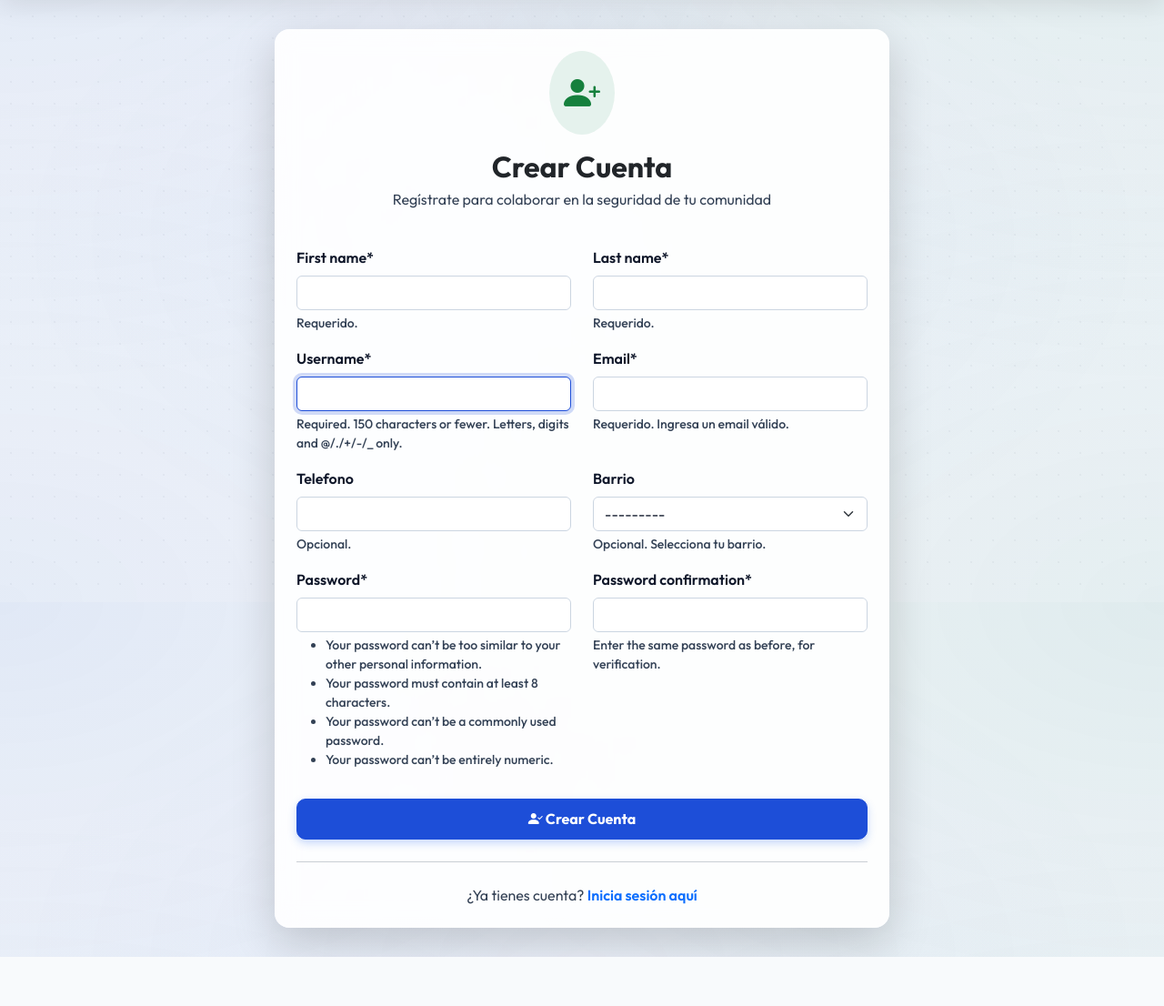
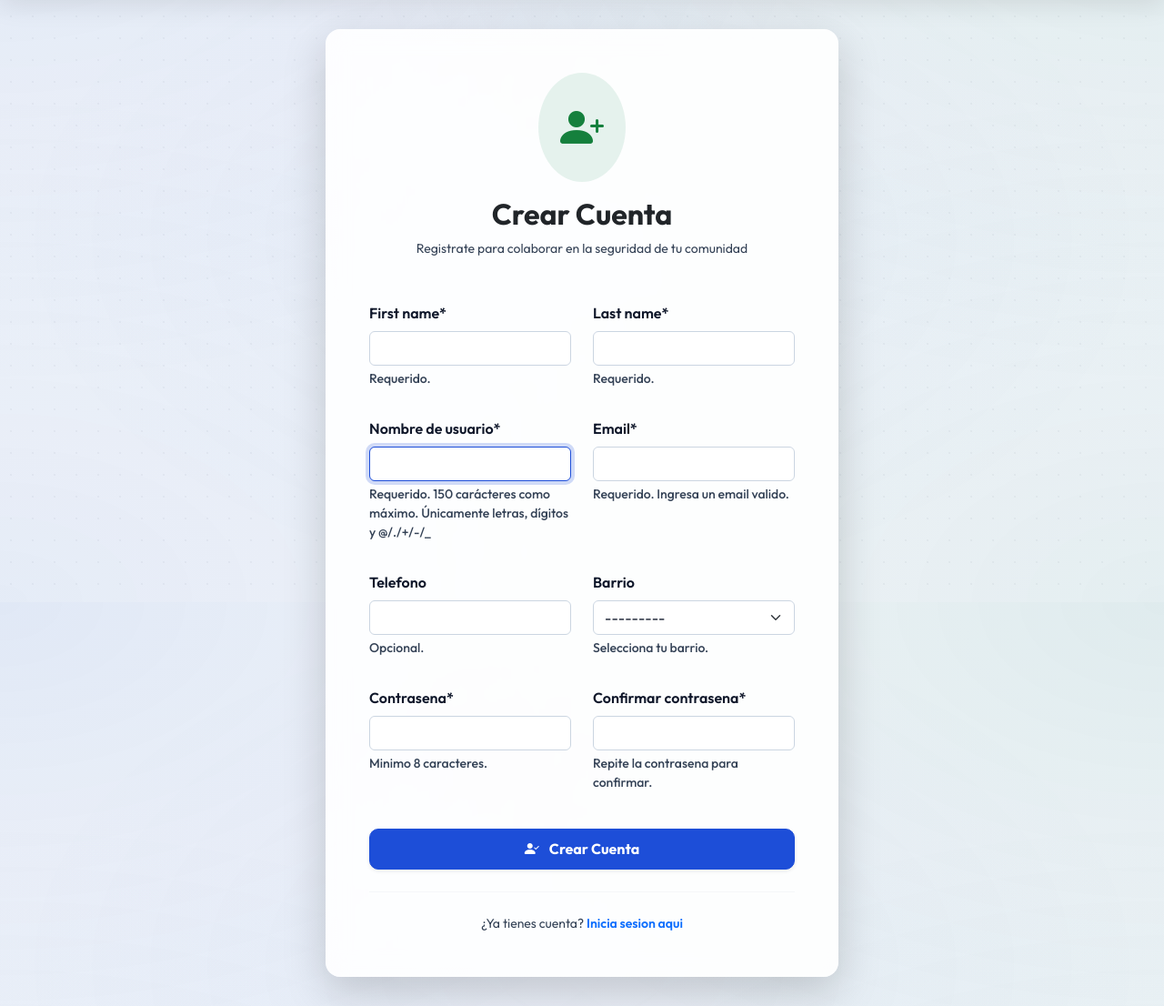
Before and after one commit to SrHeath/SantaCruzSegura, a Django app: page /registro/ in a window 1280 px wide. Shown: the part 138-1244 px from the top of the page at 91% size. Before the commit the page ends 1190 px from the top, so only its background shows below. Run offline with Django 5.2, Linux system fonts and the light colour scheme; data that the repository does not hold is empty; some libraries are stand-ins or nearby versions.

Commit message:
Aislamiento: DB timeouts (connect/read), ERROR 429 con Retry-After, registro redisenado, todo en espanol, LANGUAGE_CODE='es'

```diff
--- a/templates/registro.html
+++ b/templates/registro.html
@@ -2,15 +2,15 @@
 {% load crispy_forms_tags %}
 
 {% block content %}
-<div class="row justify-content-center align-items-center" style="min-height: 80vh; margin-top: 2rem; margin-bottom: 2rem;">
-    <div class="col-md-8 col-lg-7">
-        <div class="card border-0 shadow-lg p-4">
+<div class="row justify-content-center" style="min-height: 80vh; margin: 2rem 0;">
+    <div class="col-md-8 col-lg-6">
+        <div class="card border-0 shadow-lg p-4 p-md-5">
             <div class="text-center mb-4">
-                <span class="d-inline-flex p-3 rounded-circle bg-success bg-opacity-10 text-success mb-3">
-                    <i class="bi bi-person-plus-fill" style="font-size: 2.5rem;"></i>
-                </span>
-                <h2 class="fw-bold mb-1">Crear Cuenta</h2>
-                <p class="text-muted">Regístrate para colaborar en la seguridad de tu comunidad</p>
+                <div class="d-inline-flex p-4 rounded-circle bg-success bg-opacity-10 text-success mb-3">
+                    <i class="bi bi-person-plus-fill" style="font-size: 3rem;"></i>
+                </div>
+                <h2 class="fw-bold mb-2">Crear Cuenta</h2>
+                <p class="text-muted small">Registrate para colaborar en la seguridad de tu comunidad</p>
             </div>
 
             {% if form.non_field_errors %}
@@ -22,52 +22,52 @@
                 </div>
             {% endif %}
 
-            <form method="post" novalidate>
+            <form method="post" novalidate class="mt-2">
                 {% csrf_token %}
                 <div class="row">
-                    <div class="col-md-6">
+                    <div class="col-md-6 mb-3">
                         {{ form.first_name|as_crispy_field }}
                     </div>
-                    <div class="col-md-6">
+                    <div class="col-md-6 mb-3">
                         {{ form.last_name|as_crispy_field }}
                     </div>
                 </div>
 
                 <div class="row">
-                    <div class="col-md-6">
+                    <div class="col-md-6 mb-3">
                         {{ form.username|as_crispy_field }}
                     </div>
-                    <div class="col-md-6">
+                    <div class="col-md-6 mb-3">
                         {{ form.email|as_crispy_field }}
                     </div>
                 </div>
 
                 <div class="row">
-                    <div class="col-md-6">
+                    <div class="col-md-6 mb-3">
                         {{ form.telefono|as_crispy_field }}
                     </div>
-                    <div class="col-md-6">
+                    <div class="col-md-6 mb-3">
                         {{ form.barrio|as_crispy_field }}
                     </div>
                 </div>
 
                 <div class="row">
-                    <div class="col-md-6">
+                    <div class="col-md-6 mb-3">
                         {{ form.password1|as_crispy_field }}
                     </div>
-                    <div class="col-md-6">
+                    <div class="col-md-6 mb-3">
                         {{ form.password2|as_crispy_field }}
                     </div>
                 </div>
 
-                <button type="submit" class="btn btn-primary w-100 py-2.5 mt-3 fw-bold">
-                    <i class="bi bi-person-check-fill"></i> Crear Cuenta
+                <button type="submit" class="btn btn-primary w-100 py-2.5 mt-2 fw-bold shadow-sm">
+                    <i class="bi bi-person-check-fill me-2"></i> Crear Cuenta
                 </button>
             </form>
 
-            <hr class="my-4 text-muted">
-            <p class="text-center mb-0 text-muted">
-                ¿Ya tienes cuenta? <a href="{% url 'login' %}" class="text-primary fw-semibold text-decoration-none">Inicia sesión aquí</a>
+            <hr class="my-4 border-top">
+            <p class="text-center mb-0 text-muted small">
+                ¿Ya tienes cuenta? <a href="{% url 'login' %}" class="text-primary fw-semibold text-decoration-none">Inicia sesion aqui</a>
             </p>
         </div>
     </div>
--- a/templates/usuarios/lista.html
+++ b/templates/usuarios/lista.html
@@ -21,7 +21,7 @@
                 <tr>
                     <th>Usuario</th>
                     <th>Nombre Completo</th>
-                    <th>Email</th>
+                    <th>Correo electronico</th>
                     <th>Rol</th>
                     <th>Barrio / Sector</th>
                     <th>Estado de Cuenta</th>
--- a/usuarios/forms.py
+++ b/usuarios/forms.py
@@ -5,12 +5,22 @@ from .models import Usuario, Rol
 from incidentes.models import Sector
 
 class UsuarioRegistroForm(UserCreationForm):
-    email = forms.EmailField(required=True, help_text='Requerido. Ingresa un email válido.')
+    email = forms.EmailField(required=True, help_text='Requerido. Ingresa un email valido.')
     first_name = forms.CharField(max_length=30, required=True, help_text='Requerido.')
     last_name = forms.CharField(max_length=150, required=True, help_text='Requerido.')
     telefono = forms.CharField(max_length=20, required=False, help_text='Opcional.')
     rol = forms.ModelChoiceField(queryset=Rol.objects.all(), required=True, help_text='Selecciona tu rol.')
-    barrio = forms.ModelChoiceField(queryset=Sector.objects.all(), required=False, help_text='Opcional. Selecciona tu barrio.')
+    barrio = forms.ModelChoiceField(queryset=Sector.objects.all(), required=False, help_text='Selecciona tu barrio.')
+    password1 = forms.CharField(
+        label='Contrasena',
+        widget=forms.PasswordInput,
+        help_text='Minimo 8 caracteres.',
+    )
+    password2 = forms.CharField(
+        label='Confirmar contrasena',
+        widget=forms.PasswordInput,
+        help_text='Repite la contrasena para confirmar.',
+    )
 
     class Meta:
         model = Usuario
@@ -25,11 +35,20 @@ class UsuarioRegistroForm(UserCreationForm):
             'password1',
             'password2',
         ]
+        labels = {
+            'username': 'Nombre de usuario',
+            'first_name': 'Nombres',
+            'last_name': 'Apellidos',
+            'email': 'Correo electronico',
+            'telefono': 'Telefono',
+            'rol': 'Rol',
+            'barrio': 'Barrio / Sector',
+        }
 
     def clean_email(self):
         email = self.cleaned_data.get('email')
         if Usuario.objects.filter(email=email).exists():
-            raise forms.ValidationError('Este email ya está registrado.')
+            raise forms.ValidationError('Este email ya esta registrado.')
         return email
 
     def save(self, commit=True):
@@ -41,11 +60,21 @@ class UsuarioRegistroForm(UserCreationForm):
         return user
 
 class UsuarioRegistroPublicoForm(UserCreationForm):
-    email = forms.EmailField(required=True, help_text='Requerido. Ingresa un email válido.')
+    email = forms.EmailField(required=True, help_text='Requerido. Ingresa un email valido.')
     first_name = forms.CharField(max_length=30, required=True, help_text='Requerido.')
     last_name = forms.CharField(max_length=150, required=True, help_text='Requerido.')
     telefono = forms.CharField(max_length=20, required=False, help_text='Opcional.')
-    barrio = forms.ModelChoiceField(queryset=Sector.objects.all(), required=False, help_text='Opcional. Selecciona tu barrio.')
+    barrio = forms.ModelChoiceField(queryset=Sector.objects.all(), required=False, help_text='Selecciona tu barrio.')
+    password1 = forms.CharField(
+        label='Contrasena',
+        widget=forms.PasswordInput,
+        help_text='Minimo 8 caracteres.',
+    )
+    password2 = forms.CharField(
+        label='Confirmar contrasena',
+        widget=forms.PasswordInput,
+        help_text='Repite la contrasena para confirmar.',
+    )
 
     class Meta:
         model = Usuario
@@ -59,6 +88,14 @@ class UsuarioRegistroPublicoForm(UserCreationForm):
             'password1',
             'password2',
         ]
+        labels = {
+            'username': 'Nombre de usuario',
+            'first_name': 'Nombres',
+            'last_name': 'Apellidos',
+            'email': 'Correo electronico',
+            'telefono': 'Telefono',
+            'barrio': 'Barrio / Sector',
+        }
 
     def clean_email(self):
         email = self.cleaned_data.get('email')
```
Also changed, not shown: santa_cruz_segura/settings.py (+9 -1 lines).
